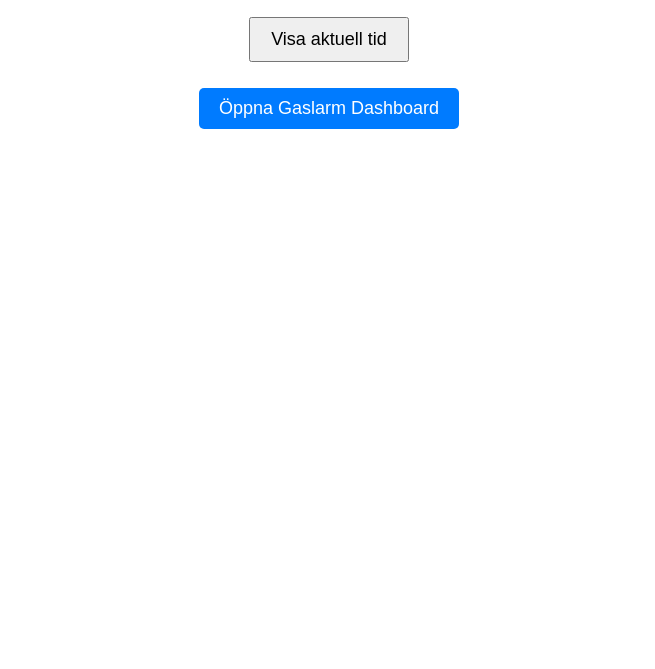
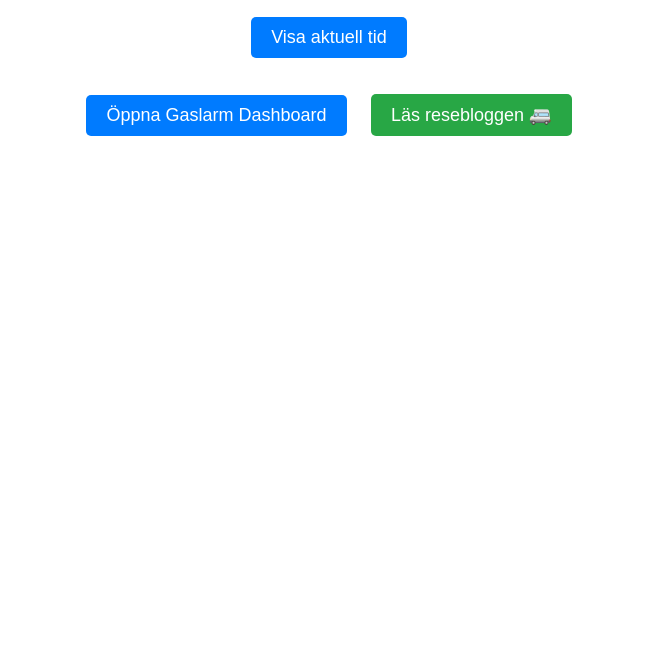
Before and after one commit to BondeTb/Husbil, a plain HTML site: page index.html in a window 1280 px wide. Shown: the part 131-800 px from the top of the page, without its empty margins (311-966 px from the left). Drawn offline with Linux system fonts and the light colour scheme.

Commit message:
Lägger till knapp till resebloggen

```diff
--- a/index.html
+++ b/index.html
@@ -3,21 +3,36 @@
 <head>
   <meta charset="UTF-8">
   <title>Min ESP-sida</title>
+  <style>
+    .knapp {
+      padding: 10px 20px;
+      font-size: 18px;
+      margin: 10px;
+      border: none;
+      border-radius: 5px;
+      color: white;
+      background-color: #007bff;
+      cursor: pointer;
+    }
+    .blogg-knapp {
+      background-color: #28a745;
+    }
+  </style>
 </head>
 <body style="font-family: sans-serif; text-align: center; padding-top: 50px;">
 
   <h1>Välkommen till husbilens kontrollpanel</h1>
 
-  <button onclick="visaTid()"
-          style="padding: 10px 20px; font-size: 18px; margin: 10px;">
-    Visa aktuell tid
-  </button>
-
+  <button onclick="visaTid()" class="knapp">Visa aktuell tid</button>
   <p id="tid"></p>
 
   <button onclick="window.location.href='https://grafana.husbil.org/d/beh0adxj790xsd/gas-alarm?orgId=1&from=now-6h&to=now&timezone=browser&refresh=10s'"
-          style="padding: 10px 20px; font-size: 18px; background-color: #007bff; color: white; border: none; border-radius: 5px;">
+          class="knapp">
     Öppna Gaslarm Dashboard
+  </button>
+
+  <button onclick="window.location.href='blogg.html'" class="knapp blogg-knapp">
+    Läs resebloggen 🚐
   </button>
 
   <script>
```
